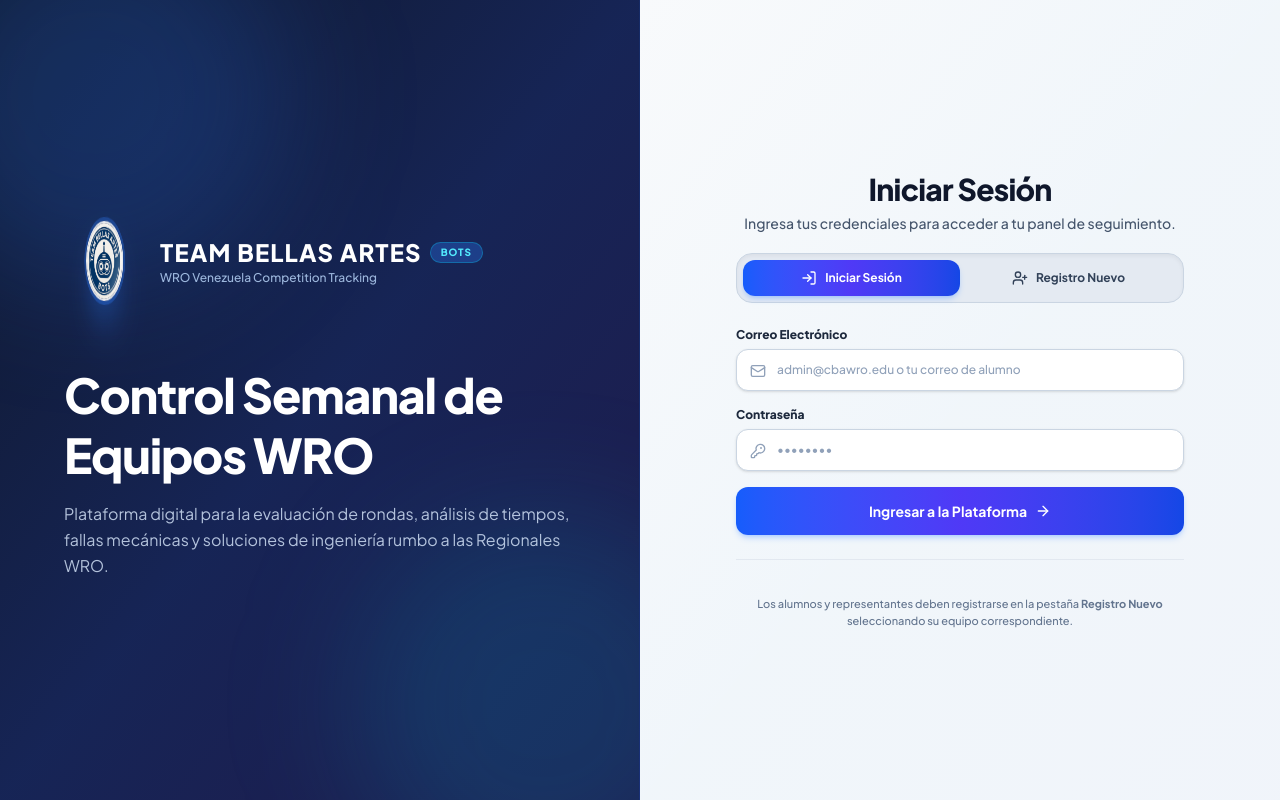
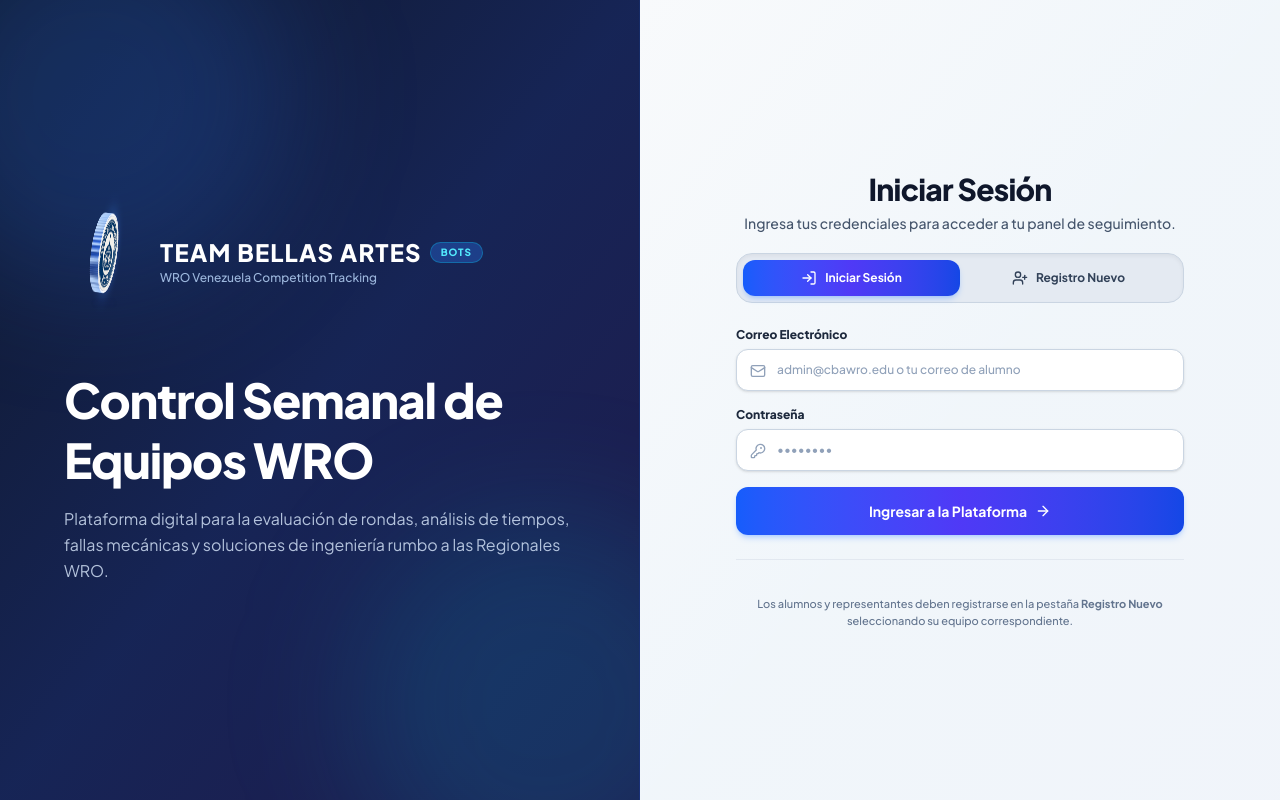
Before and after one commit to themiguedev/CBA-WRO, a React (Vite) app: page / in a window 1280 px wide. Built offline with nearby package versions, Linux system fonts and the light colour scheme.

Commit message:
feat(ui): agregar espesor fisico, bisel, inclinacion e iluminacion 3D a la moneda

```diff
--- a/src/components/ui/CoinLogo.jsx
+++ b/src/components/ui/CoinLogo.jsx
@@ -1,52 +1,127 @@
 import React from 'react';
 import logoImg from '../../assets/logo.jpg';
+
+const EDGE_LAYERS = [-3.5, -2.5, -1.5, -0.5, 0.5, 1.5, 2.5, 3.5];
 
 export const CoinLogo = ({
   size = 'w-16 h-16',
   className = '',
   ringClass = 'border-2 border-white/90 shadow-2xl shadow-blue-500/50 ring-4 ring-blue-500/30',
-  autoSpin = true
+  autoSpin = true,
+  showShadow = true
 }) => {
   return (
     <div
-      className={`coin-wrapper ${size} relative cursor-pointer select-none group ${className}`}
+      className={`coin-3d-root relative inline-flex flex-col items-center select-none cursor-pointer group ${className}`}
       title="Team Bellas Artes Bots"
-      style={{ perspective: '1000px' }}
     >
       <style>{`
-        @keyframes coinSpinDirect {
-          0% { transform: rotateY(0deg); }
-          100% { transform: rotateY(360deg); }
+        @keyframes coinSpin3D {
+          0% {
+            transform: rotateY(0deg) rotateX(14deg);
           }
-        @keyframes coinGlint {
-          0% { background-position: -200% 0; opacity: 0; }
-          25%, 35% { opacity: 0.85; }
-          50% { background-position: 200% 0; opacity: 0; }
-          75%, 85% { opacity: 0.85; }
-          100% { background-position: 200% 0; opacity: 0; }
+          25% {
+            transform: rotateY(90deg) rotateX(6deg);
           }
-        .coin-spinning-active {
-          animation: coinSpinDirect 3s linear infinite !important;
+          50% {
+            transform: rotateY(180deg) rotateX(14deg);
+          }
+          75% {
+            transform: rotateY(270deg) rotateX(6deg);
+          }
+          100% {
+            transform: rotateY(360deg) rotateX(14deg);
+          }
+        }
+
+        @keyframes coinFloat3D {
+          0%, 100% {
+            transform: translateY(0px);
+          }
+          50% {
+            transform: translateY(-5px);
+          }
+        }
+
+        @keyframes coinShadowPulse {
+          0%, 50%, 100% {
+            transform: scaleX(1) scaleY(1);
+            opacity: 0.55;
+          }
+          25%, 75% {
+            transform: scaleX(0.35) scaleY(0.7);
+            opacity: 0.25;
+          }
+        }
+
+        @keyframes coinShinePass {
+          0% {
+            background-position: -200% 0;
+            opacity: 0;
+          }
+          20%, 35% {
+            opacity: 0.95;
+          }
+          50% {
+            background-position: 200% 0;
+            opacity: 0;
+          }
+          70%, 85% {
+            opacity: 0.95;
+          }
+          100% {
+            background-position: 200% 0;
+            opacity: 0;
+          }
+        }
+
+        .coin-spinning-3d {
+          animation: coinSpin3D 3.2s linear infinite !important;
           transform-style: preserve-3d !important;
           -webkit-transform-style: preserve-3d !important;
           will-change: transform;
         }
-        .coin-spinning-active:hover {
-          animation-duration: 1.2s !important;
+
+        .coin-spinning-3d:hover {
+          animation-duration: 1.4s !important;
+        }
+
+        .coin-floating-3d {
+          animation: coinFloat3D 3.2s ease-in-out infinite;
+        }
+
+        .coin-shadow-3d {
+          animation: coinShadowPulse 3.2s linear infinite;
         }
       `}</style>
+
+      {/* Contenedor con Perspectiva 3D */}
       <div
-        className={`coin-inner w-full h-full ${autoSpin ? 'coin-spinning-active' : ''}`}
+        className={`coin-wrapper ${size} relative ${autoSpin ? 'coin-floating-3d' : ''}`}
+        style={{ perspective: '1200px', transformStyle: 'preserve-3d' }}
+      >
+        {/* Moneda 3D con Espesor Físico */}
+        <div
+          className={`coin-inner w-full h-full relative ${autoSpin ? 'coin-spinning-3d' : ''}`}
+          style={{ transformStyle: 'preserve-3d' }}
+        >
+          {/* Capas intermedias que construyen el canto/espesor tridimensional de la moneda */}
+          {EDGE_LAYERS.map((z, idx) => (
+            <div
+              key={idx}
+              className="absolute inset-0 rounded-full pointer-events-none"
               style={{
-          position: 'relative',
-          width: '100%',
-          height: '100%',
-          transformStyle: 'preserve-3d'
+                transform: `translateZ(${z}px)`,
+                border: '2.5px solid rgba(191, 219, 254, 0.95)',
+                background: 'linear-gradient(135deg, #1e3a8a 0%, #3b82f6 35%, #bfdbfe 50%, #2563eb 65%, #172554 100%)',
+                boxShadow: 'inset 0 0 3px rgba(0, 0, 0, 0.55)'
               }}
-      >
-        {/* Cara frontal */}
+            />
+          ))}
+
+          {/* Cara Frontal con Bisel 3D */}
           <div
-          className={`coin-face coin-front ${ringClass} rounded-full`}
+            className={`coin-face coin-front ${ringClass} rounded-full overflow-hidden`}
             style={{
               position: 'absolute',
               inset: 0,
@@ -54,7 +129,8 @@ export const CoinLogo = ({
               height: '100%',
               backfaceVisibility: 'hidden',
               WebkitBackfaceVisibility: 'hidden',
-            transform: 'rotateY(0deg)'
+              transform: 'translateZ(4.5px)',
+              boxShadow: 'inset 0 0 0 2px rgba(255,255,255,0.7), inset 0 0 8px rgba(0,0,0,0.4), 0 0 20px rgba(59,130,246,0.4)'
             }}
           >
             <img
@@ -62,12 +138,20 @@ export const CoinLogo = ({
               alt="Team Bellas Artes Bots"
               className="w-full h-full rounded-full object-cover pointer-events-none"
             />
-          <div className="coin-shine" />
+            {/* Destello reflectante */}
+            <div
+              className="absolute inset-0 rounded-full pointer-events-none"
+              style={{
+                background: 'linear-gradient(115deg, transparent 30%, rgba(255,255,255,0.4) 47%, rgba(255,255,255,0.85) 50%, rgba(255,255,255,0.4) 53%, transparent 70%)',
+                backgroundSize: '200% 200%',
+                animation: 'coinShinePass 3.2s linear infinite'
+              }}
+            />
           </div>
 
-        {/* Cara trasera (orientada correctamente en 180deg) */}
+          {/* Cara Trasera con Bisel 3D (orientada hacia el espectador al dar la vuelta) */}
           <div
-          className={`coin-face coin-back ${ringClass} rounded-full`}
+            className={`coin-face coin-back ${ringClass} rounded-full overflow-hidden`}
             style={{
               position: 'absolute',
               inset: 0,
@@ -75,7 +159,8 @@ export const CoinLogo = ({
               height: '100%',
               backfaceVisibility: 'hidden',
               WebkitBackfaceVisibility: 'hidden',
-            transform: 'rotateY(180deg)'
+              transform: 'rotateY(180deg) translateZ(4.5px)',
+              boxShadow: 'inset 0 0 0 2px rgba(255,255,255,0.7), inset 0 0 8px rgba(0,0,0,0.4), 0 0 20px rgba(59,130,246,0.4)'
             }}
           >
             <img
@@ -83,9 +168,25 @@ export const CoinLogo = ({
               alt="Team Bellas Artes Bots"
               className="w-full h-full rounded-full object-cover pointer-events-none"
             />
-          <div className="coin-shine" />
+            {/* Destello reflectante */}
+            <div
+              className="absolute inset-0 rounded-full pointer-events-none"
+              style={{
+                background: 'linear-gradient(115deg, transparent 30%, rgba(255,255,255,0.4) 47%, rgba(255,255,255,0.85) 50%, rgba(255,255,255,0.4) 53%, transparent 70%)',
+                backgroundSize: '200% 200%',
+                animation: 'coinShinePass 3.2s linear infinite'
+              }}
+            />
           </div>
         </div>
       </div>
+
+      {/* Sombra 3D inferior que acompaña el espesor y rotación */}
+      {showShadow && (
+        <div
+          className="coin-shadow-3d h-1.5 w-10 sm:w-12 bg-blue-950/80 rounded-full blur-[2px] mt-1 pointer-events-none"
+        />
+      )}
+    </div>
   );
 };
```
Lines whose indentation alone changed are shown as unchanged.
